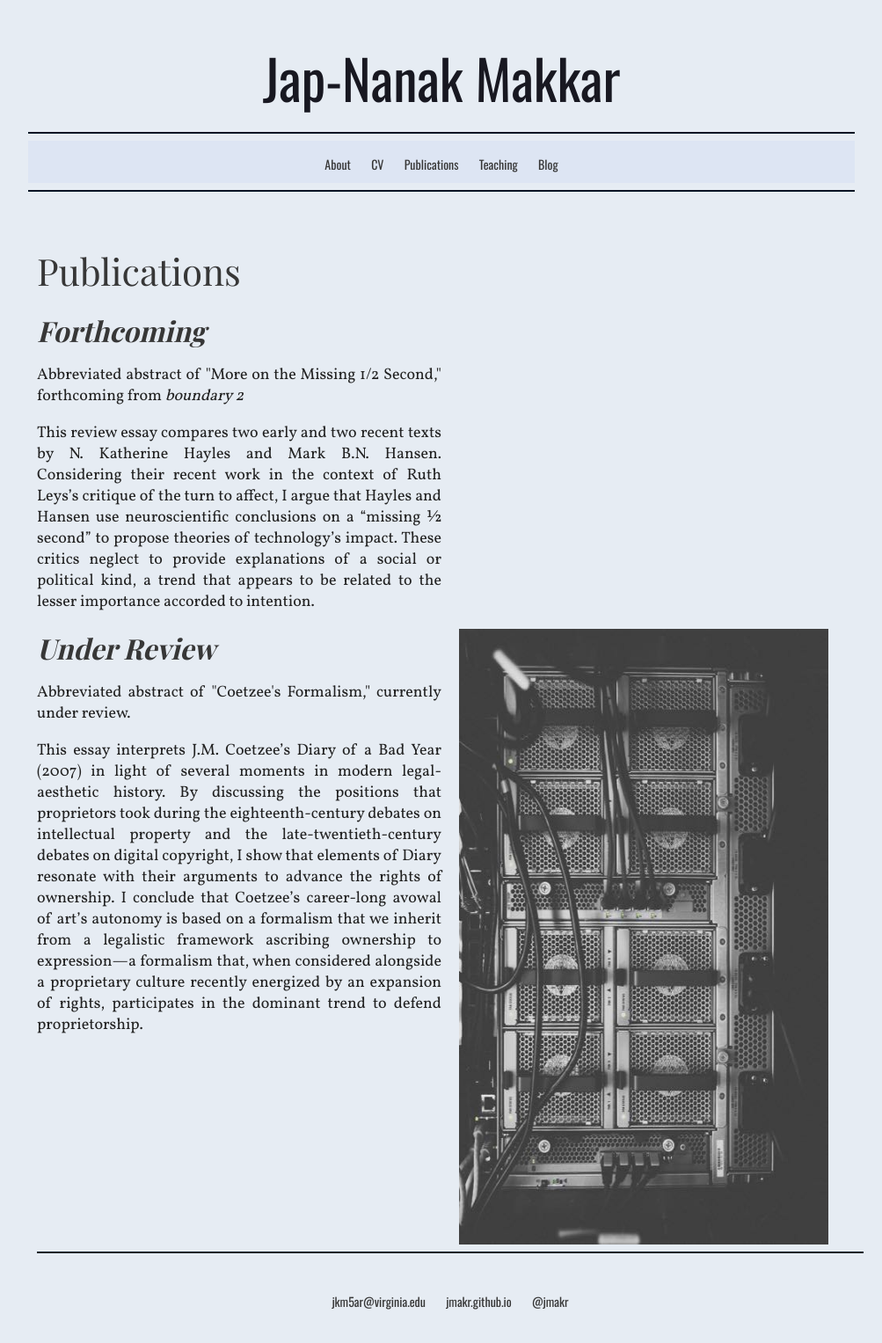
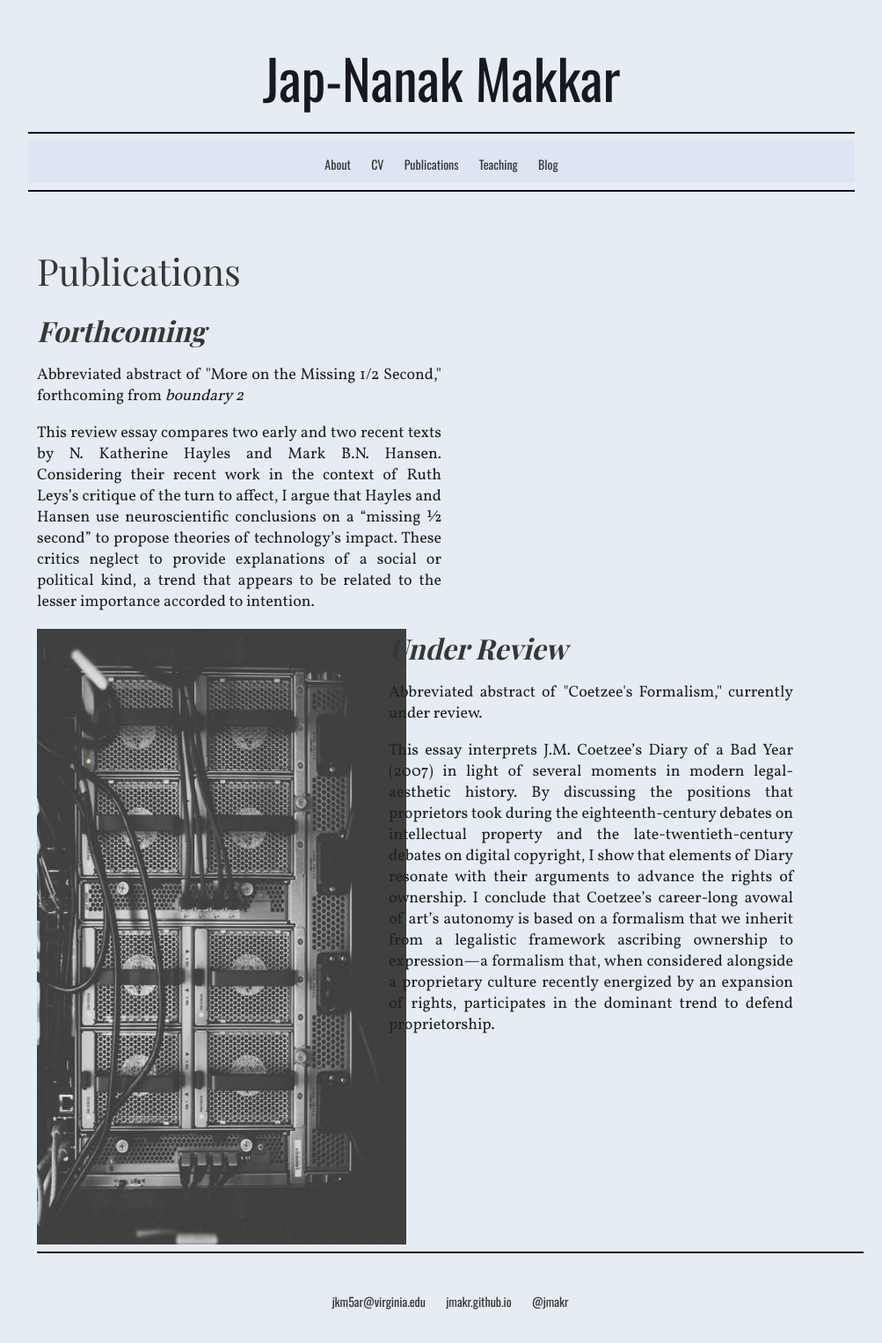
Before and after one commit to jmakr/jmakr.github.io, a Jekyll site: the page built from publications/index.html, in a window 1280 px wide. Shown: the whole page at 88% size, without its empty margins (138-1141 px from the left). Built offline with Jekyll 4.4.1, drawn with Linux system fonts in a browser that asks for light colours; some web fonts are replaced.

Commit message:
Update index.html

```diff
--- a/publications/index.html
+++ b/publications/index.html
@@ -27,6 +27,16 @@ title: Publications
 </div>
 
 
+ <div id="imgpub" class="article grid_5">
+	<div class="imgpub2">
+	<div style="width:420px;">
+	<img src="Publicationsphoto.jpg" height="700" width="420"/>
+	</div>
+	</div>
+
+   </div>
+
+
 <div id="blurb2" class="article grid_6">
 
     <p5>Under Review </p5>
@@ -36,13 +46,3 @@ title: Publications
 
 
   </div>
-
-
-  <div id="imgpub" class="article grid_5">
-	<div class="imgpub2">
-	<div style="width:420px;">
-	<img src="Publicationsphoto.jpg" height="700" width="420"/>
-	</div>
-	</div>
-
-   </div>
```
